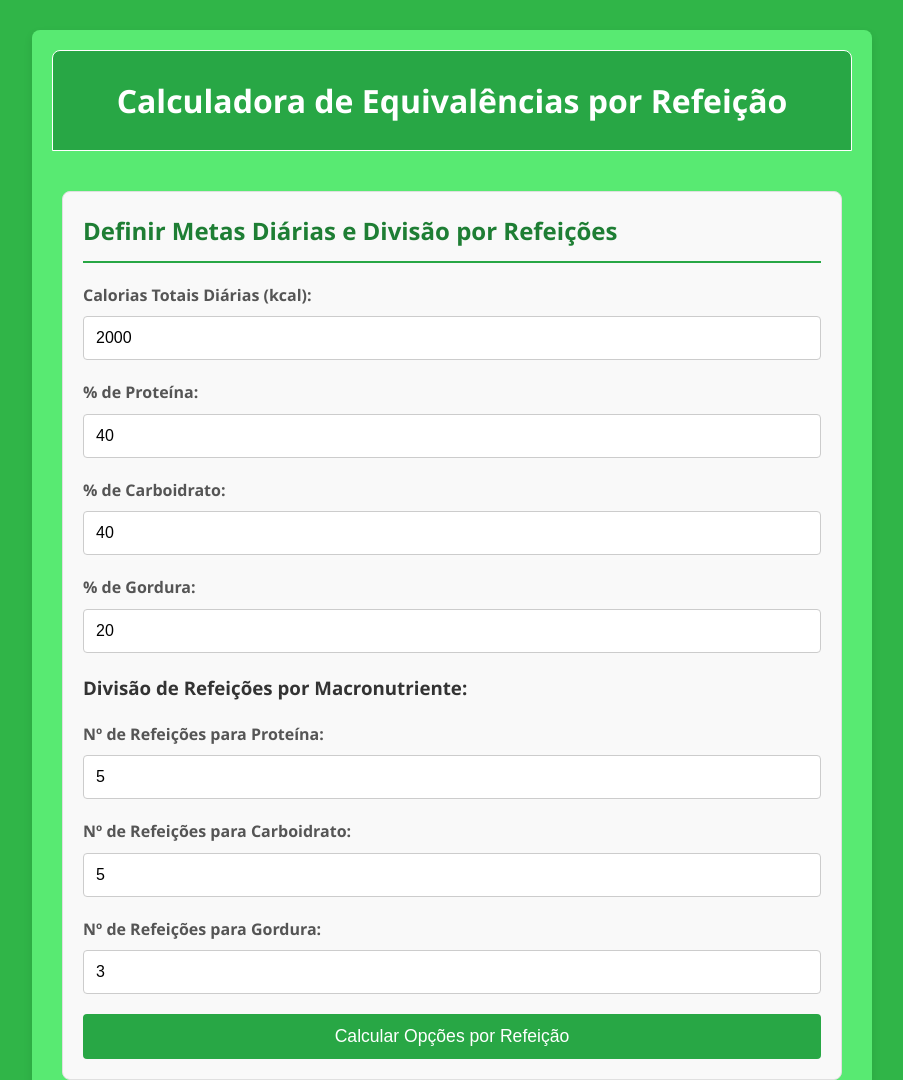
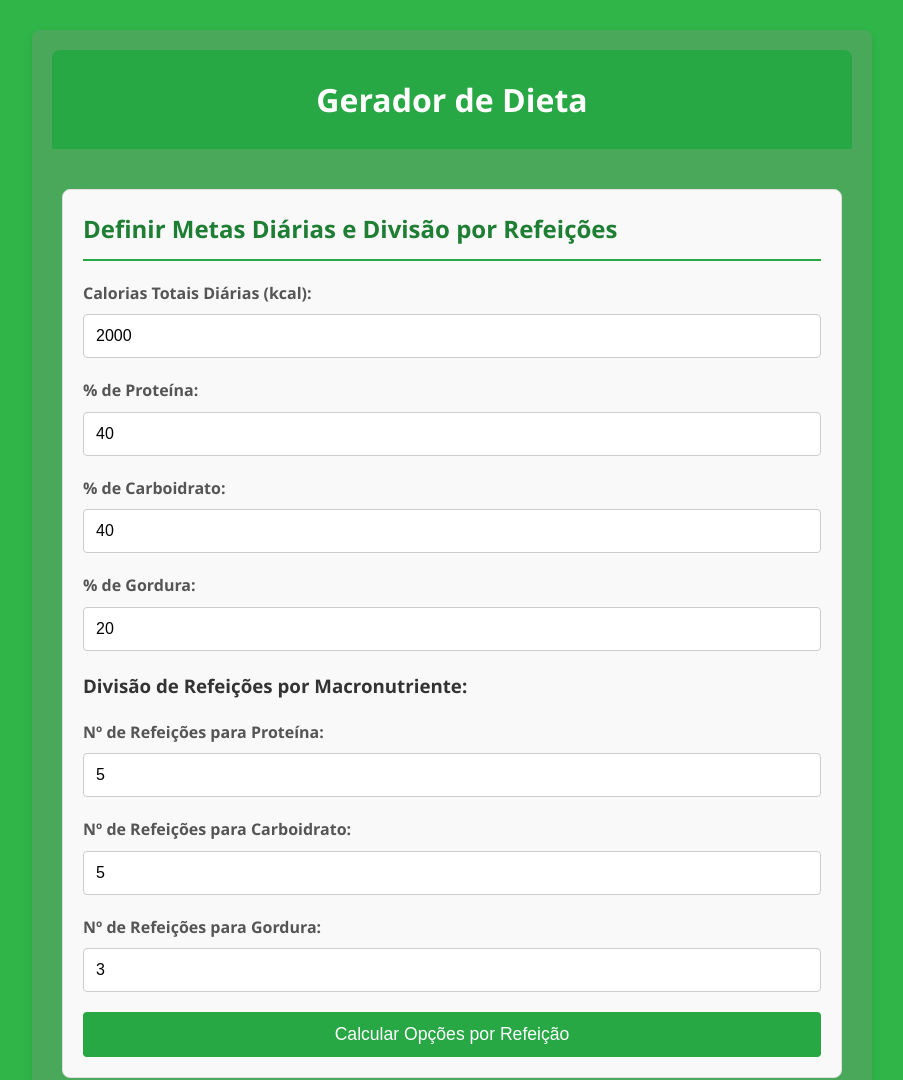
Before and after one commit to alangonno/Gerador-de-Dieta, a plain HTML site: page main/index.html in a window 1280 px wide. Shown: the top 1080 px of the page, without its empty margins (188-1091 px from the left). Drawn offline with Linux system fonts and the light colour scheme.

Commit message:
Update index.html

```diff
--- a/main/index.html
+++ b/main/index.html
@@ -3,7 +3,7 @@
 <head>
 	<meta charset="UTF-8">
 	<meta name="viewport" content="width=device-width, initial-scale=1.0">
-	<title>Calculadora de Equivalências por Refeição (Refeições por Macro)</title>
+	<title>Gerador de Dieta</title>
 	<style>
 		body {
 			font-family: 'Segoe UI', Tahoma, Geneva, Verdana, sans-serif;
@@ -18,7 +18,7 @@
 			max-width: 800px;
 			margin: 30px auto;
 			padding: 20px;
-			background-color: #5df178e5;
+			background-color: #4da85de5;
 			border-radius: 8px;
 			box-shadow: 0 4px 8px rgba(0, 0, 0, 0.1);
 		}
@@ -27,7 +27,6 @@
 			background-color: #28a745; /* Verde escuro para um novo visual */
 			color: white;
 			padding: 1.5em 1em;
-			border: 1px solid white;
 			text-align: center;
 			margin-bottom: 30px;
 			border-radius: 8px 8px 0 0;
@@ -150,7 +149,7 @@
 <body>
 	<div class="container">
 		<header>
-			<h1>Calculadora de Equivalências por Refeição</h1>
+			<h1>Gerador de Dieta</h1>
 		</header>
 		<main>
 			<section id="definicao-metas">
```
